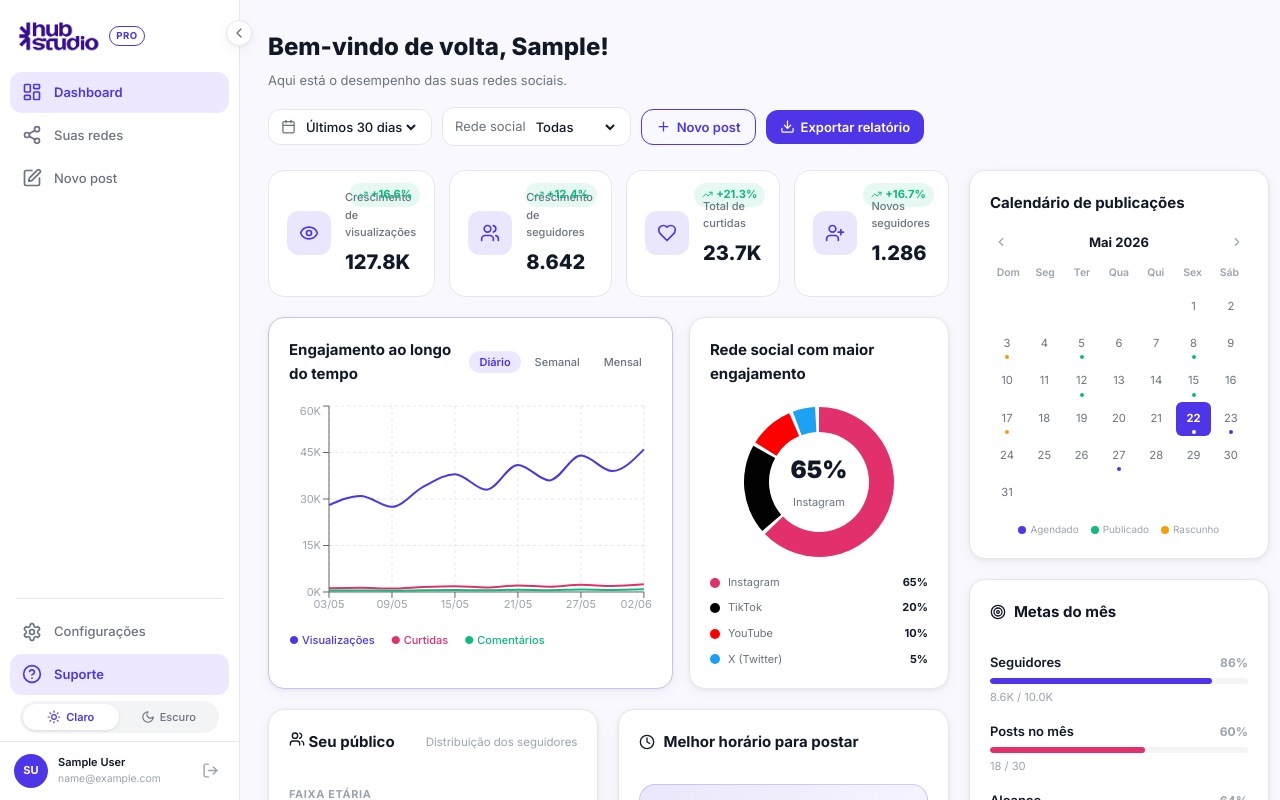
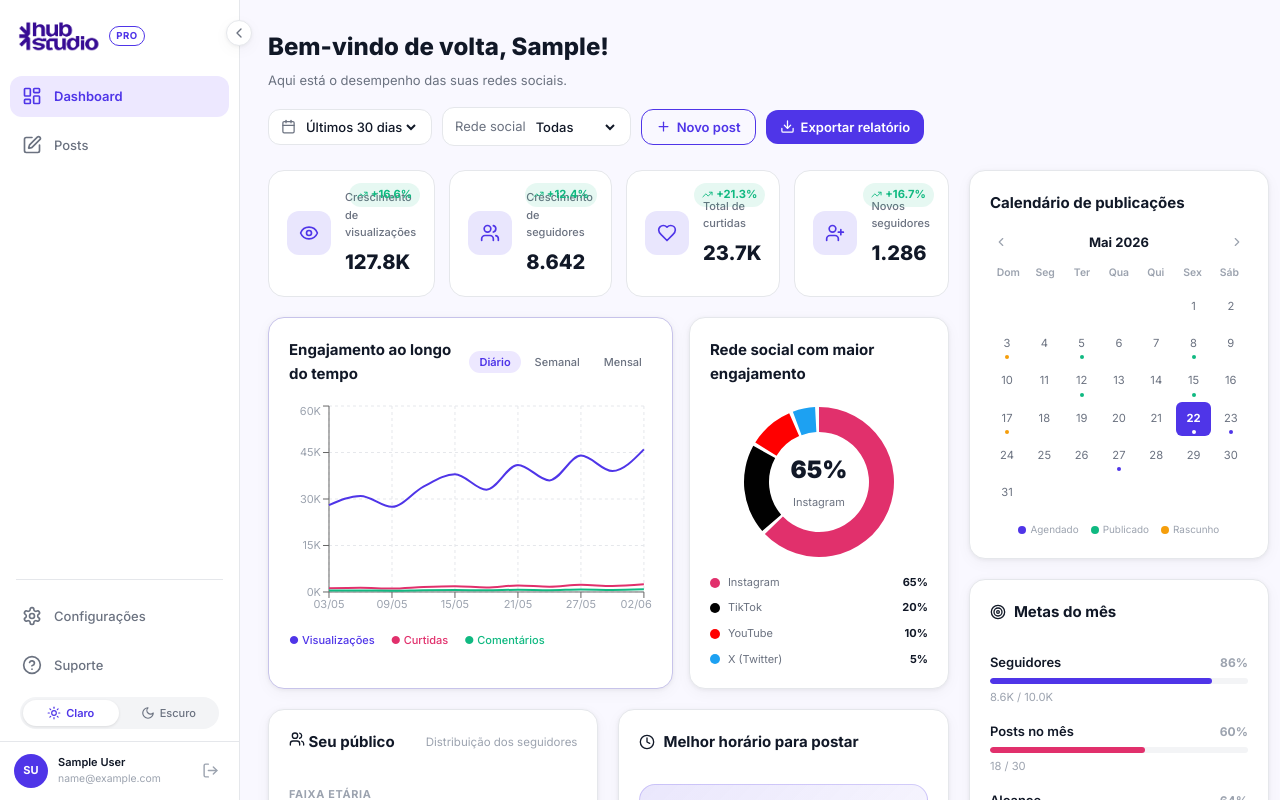
Before and after one commit to brenosemfreio/tcc, a React (Vite) app: page /dashboard in a window 1280 px wide. Shown: the top 800 px of the page. Built offline with nearby package versions, Linux system fonts and the light colour scheme; sample sign-in values are in the browser's storage.

Commit message:
chore: auto sync [Claude]

```diff
--- a/src/App.jsx
+++ b/src/App.jsx
@@ -10,7 +10,6 @@ import Cadastro from './pages/Cadastro/Cadastro'
 import EsqueciSenha from './pages/EsqueciSenha/EsqueciSenha'
 import RedefinirSenha from './pages/RedefinirSenha/RedefinirSenha'
 import DashboardHome from './pages/Dashboard/Home/DashboardHome'
-import Redes from './pages/Dashboard/Redes/Redes'
 import Configuracoes from './pages/Dashboard/Configuracoes/Configuracoes'
 
 export default function App() {
@@ -34,7 +33,6 @@ export default function App() {
               }
             >
               <Route index element={<DashboardHome />} />
-              <Route path="redes" element={<Redes />} />
               <Route path="configuracoes" element={<Configuracoes />} />
             </Route>
 
--- a/src/components/Sidebar/Sidebar.css
+++ b/src/components/Sidebar/Sidebar.css
@@ -81,8 +81,8 @@
 .sidebar__nav {
   display: flex;
   flex-direction: column;
-  gap: 2px;
-  padding: 4px 10px;
+  gap: 8px;
+  padding: 8px 10px;
   flex: 1;
 }
 
--- a/src/components/Sidebar/Sidebar.jsx
+++ b/src/components/Sidebar/Sidebar.jsx
@@ -12,13 +12,11 @@ import logoHub from '../../assets/images/logo-hub.png'
 import './Sidebar.css'
 
 const NAV_ITEMS = [
-  { to: '/dashboard',        icon: LuLayoutDashboard, label: 'Dashboard', end: true },
-  { to: '/dashboard/redes',  icon: LuShare2,          label: 'Suas redes' },
+  { to: '/dashboard', icon: LuLayoutDashboard, label: 'Dashboard', end: true },
 ]
 
 const BOTTOM_ITEMS = [
-  { to: '/dashboard/configuracoes', icon: LuSettings,     label: 'Configurações' },
-  { to: '#suporte',                 icon: LuCircleHelp,   label: 'Suporte' },
+  { to: '/dashboard/configuracoes', icon: LuSettings, label: 'Configurações' },
 ]
 
 export default function Sidebar({ isCollapsed, onToggle, onNewPost }) {
@@ -92,7 +90,7 @@ export default function Sidebar({ isCollapsed, onToggle, onNewPost }) {
           </NavLink>
         ))}
 
-        {/* Novo post */}
+        {/* Posts (abre o modal de novo post) */}
         <button
           className="sidebar__item sidebar__item--post"
           onClick={onNewPost}
@@ -107,7 +105,7 @@ export default function Sidebar({ isCollapsed, onToggle, onNewPost }) {
                 exit={{ opacity: 0 }}
                 transition={{ duration: 0.15 }}
               >
-                Novo post
+                Posts
               </motion.span>
             )}
           </AnimatePresence>
@@ -143,6 +141,28 @@ export default function Sidebar({ isCollapsed, onToggle, onNewPost }) {
             </AnimatePresence>
           </NavLink>
         ))}
+
+        {/* Suporte — botão simples (não rota) pra evitar highlight de "ativo" pelo hash */}
+        <button
+          type="button"
+          className="sidebar__item"
+          onClick={() => { window.location.href = 'mailto:suporte@hubstudio.com' }}
+        >
+          <LuCircleHelp size={20} className="sidebar__item-icon" />
+          <AnimatePresence>
+            {!isCollapsed && (
+              <motion.span
+                className="sidebar__item-label"
+                initial={{ opacity: 0 }}
+                animate={{ opacity: 1 }}
+                exit={{ opacity: 0 }}
+                transition={{ duration: 0.15 }}
+              >
+                Suporte
+              </motion.span>
+            )}
+          </AnimatePresence>
+        </button>
 
         {/* Theme toggle */}
         <div className={`sidebar__theme ${isCollapsed ? 'sidebar__theme--collapsed' : ''}`}>
```
Also changed, not shown: 1 other file (tests, documents, lock files or other folders).
